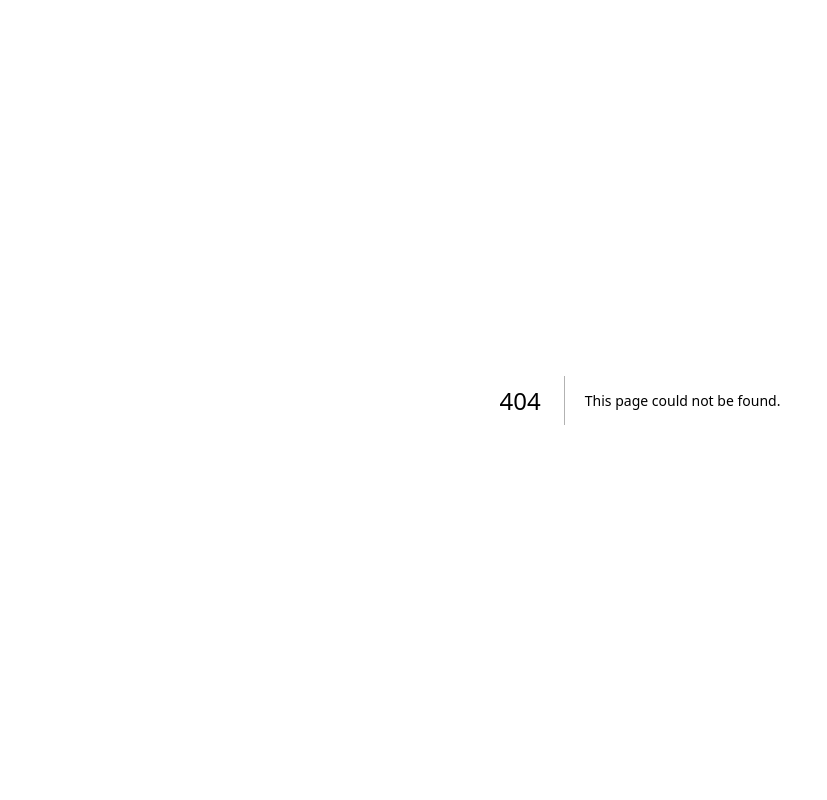
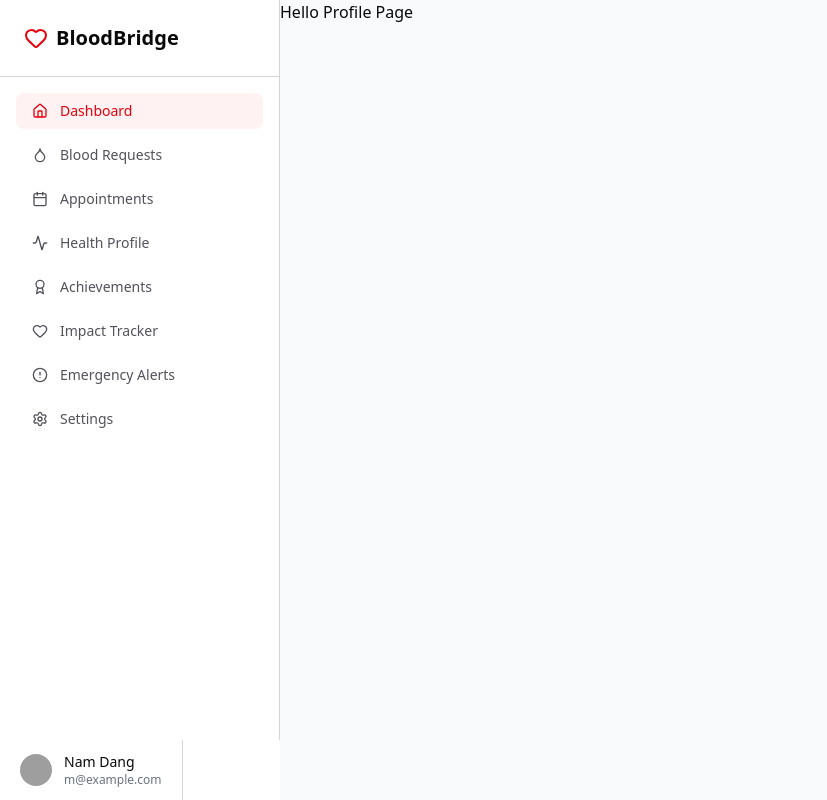
Before and after one commit to swp391-group-3/blood-donation-system-backend, a Next.js app in the folder frontend/: page /member/profile in a window 1280 px wide. Before the commit this address had no page. Shown: the whole page, without its empty margins (0-827 px from the left). Built offline with nearby package versions, Linux system fonts and the light colour scheme; grey boxes are pictures that could not be loaded.

Commit message:
feat: add profile page

```diff
--- /dev/null
+++ b/frontend/src/app/member/profile/page.tsx
@@ -0,0 +1,5 @@
+export default function ProfilePage() {
+    return(
+        <h1>Hello Profile Page</h1>
+    )
+}
```
